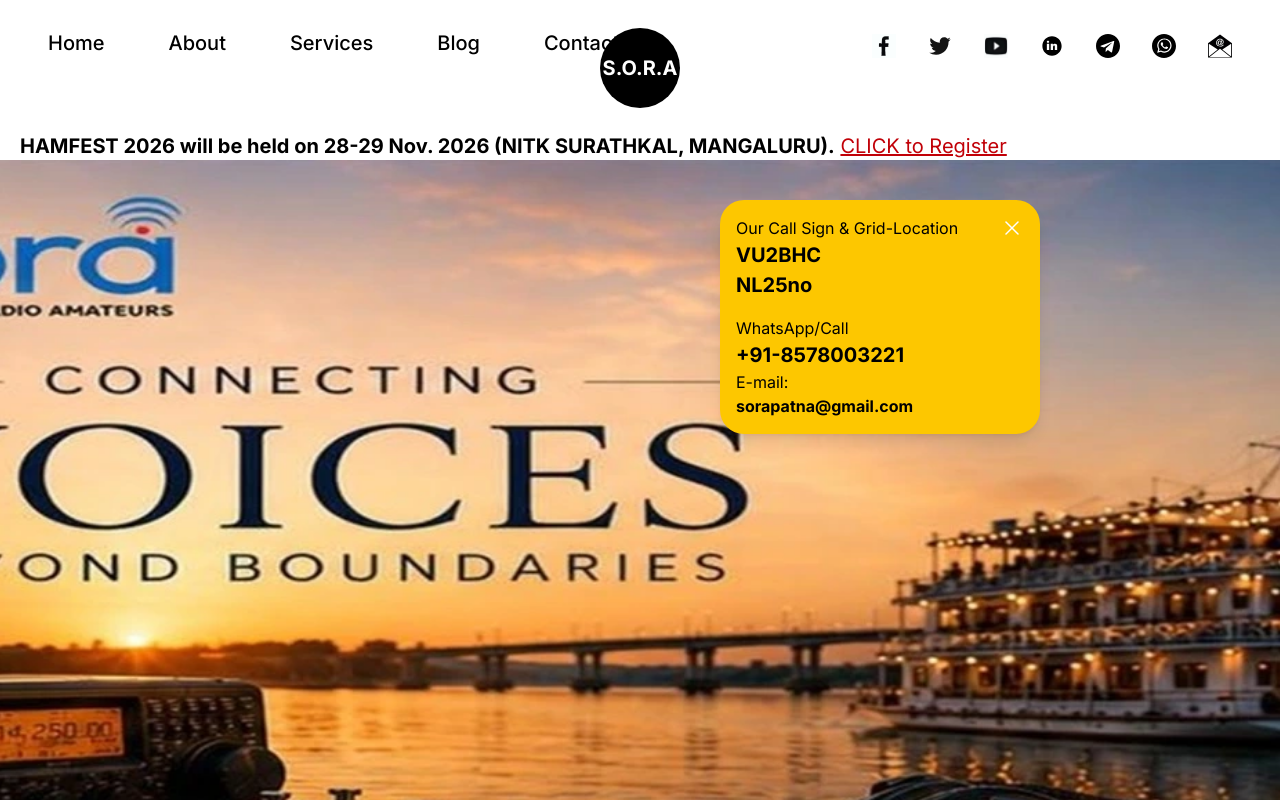
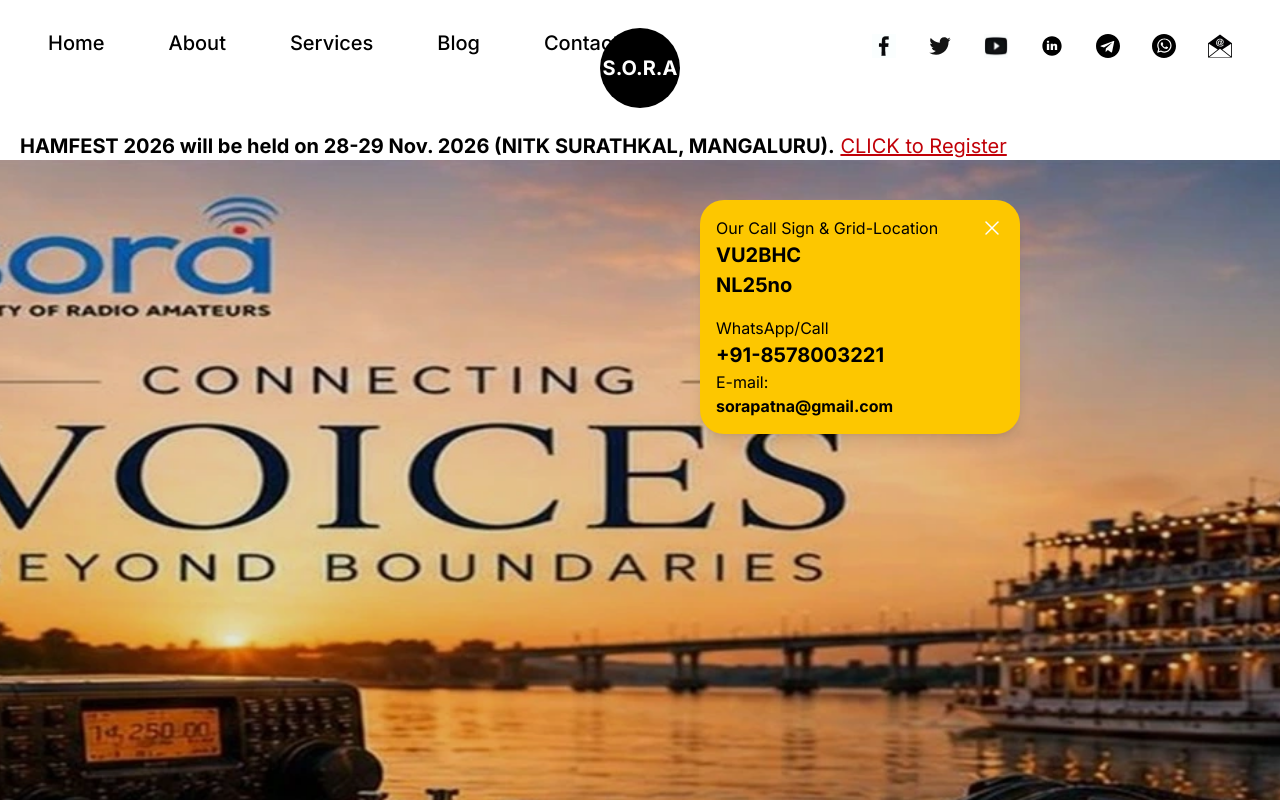
Before and after one commit to sorapatna/SORA-WEBSITE, a Next.js app: page / in a window 1280 px wide. Shown: the top 800 px of the page. Built offline with nearby package versions, Linux system fonts and the light colour scheme.

Commit message:
Update Hero.tsx

```diff
--- a/components/Hero.tsx
+++ b/components/Hero.tsx
@@ -2,30 +2,37 @@ import Image from 'next/image';
 
 const Hero = () => {
   return (
-    // CHANGED: Removed fixed min-h-screen constraints that clip content on mobile,
-    // and replaced it with a dynamic h-auto md:min-h-screen layout.
-    <section className="relative w-full overflow-hidden h-auto md:min-h-screen flex flex-col gap-10 py-10 md:gap-20 lg:py-10 lg:flex-row mb-2">
+    // FIX 1: Enforced min-h-[100svh] (Dynamic Small Viewport Height) so the layout never collapses on mobile safari/chrome
+    <section className="relative w-full overflow-hidden min-h-[100svh] md:min-h-screen flex flex-col justify-between pt-12 pb-6 md:py-10 gap-10 lg:flex-row mb-2">
       {/* Background Image */}
-      <div className="absolute inset-0 -z-10">
+      {/* FIX 2: Switched from -z-10 to z-0. Negative z-indexes often fail to render behind layout containers on mobile devices */}
+      <div className="absolute inset-0 w-full h-full z-0">
         <Image
           src="/images/HERO-BG.webp"
           alt="yoga background"
           fill
           priority
-          // CHANGED: Added specific media breakpoints for sizes to optimize image loading on mobile devices.
-          sizes="(max-width: 768px) 100vw, (max-width: 1200px) 100vw, 100vw"
-          className="object-cover object-center"
+          sizes="100vw"
+          // FIX 3: Changed object-center to object-[30%_center] or object-left
+          // Wide background subjects (like a yoga pose) get cropped off on mobile unless you anchor the focus to the side.
+          className="object-cover object-[30%_center]"
         />
+        {/* OPTIONAL OVERLAY: Ensures the yellow card and future text remain readable if the background has stark lighting */}
+        <div className="absolute inset-0 bg-black/10 z-0" />
       </div>
 
       {/* Left Content */}
-      <div className="relative z-20 flex flex-1 flex-col xl:w-1/2 px-5 md:px-10">
-        {/* Add your text/content here */}
+      {/* FIX 4: Changed z-20 to z-10 to sit cleanly above z-0 background. Added a min-h placeholder class so it reserves layout space */}
+      <div className="relative z-10 flex flex-1 flex-col justify-center xl:w-1/2 px-5 md:px-10 min-h-[150px] md:min-h-0">
+        {/* Pro Tip: Even a hidden or placeholder header keeps your responsive layout from breaking */}
+        <h1 className="text-3xl md:text-5xl font-bold text-white drop-shadow-md hidden">
+          Yoga & Radio Station
+        </h1>
       </div>
 
       {/* Right Content */}
-      <div className="relative z-20 flex flex-1 items-start mt-5 md:mt-0 mb-5 md:mb-20 px-5 md:px-0 justify-center lg:justify-start">
-        <div className="flex w-full max-w-[320px] flex-col gap-4 rounded-3xl bg-yellow-400 px-4 py-4 shadow-lg">
+      <div className="relative z-10 flex flex-1 items-end md:items-start mt-auto md:mt-0 px-5 md:px-0 justify-center lg:justify-start">
+        <div className="flex w-full max-w-[320px] flex-col gap-4 rounded-3xl bg-yellow-400 px-4 py-4 shadow-lg mb-4 md:mb-0">
           <div className="flex flex-col">
             <div className="flex justify-between items-center">
               <p className="regular-16 text-black">Our Call Sign & Grid-Location</p>
@@ -37,7 +44,6 @@ const Hero = () => {
 
           <div className="flex flex-col">
             <p className="regular-16 text-black">WhatsApp/Call</p>
-            {/* FORMATTED: Applied telephone markdown structure for click-to-call functionality */}
             <p className="bold-20 text-black">
               <a href="tel:+918578003221" className="hover:underline">+91-8578003221</a>
             </p>
```
